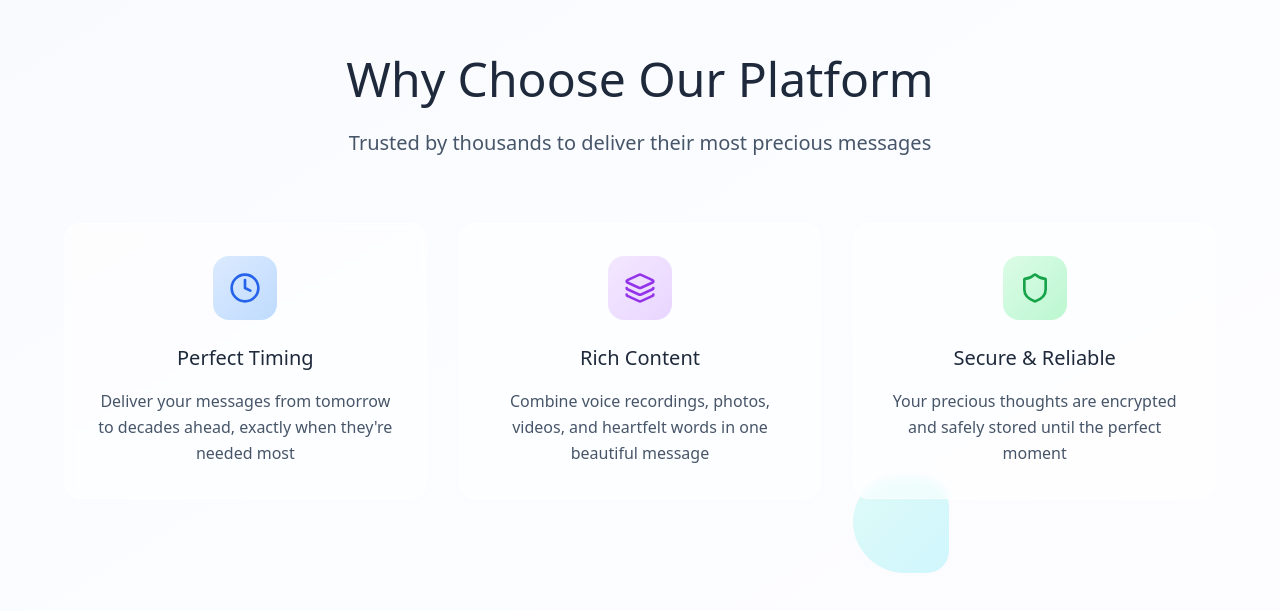
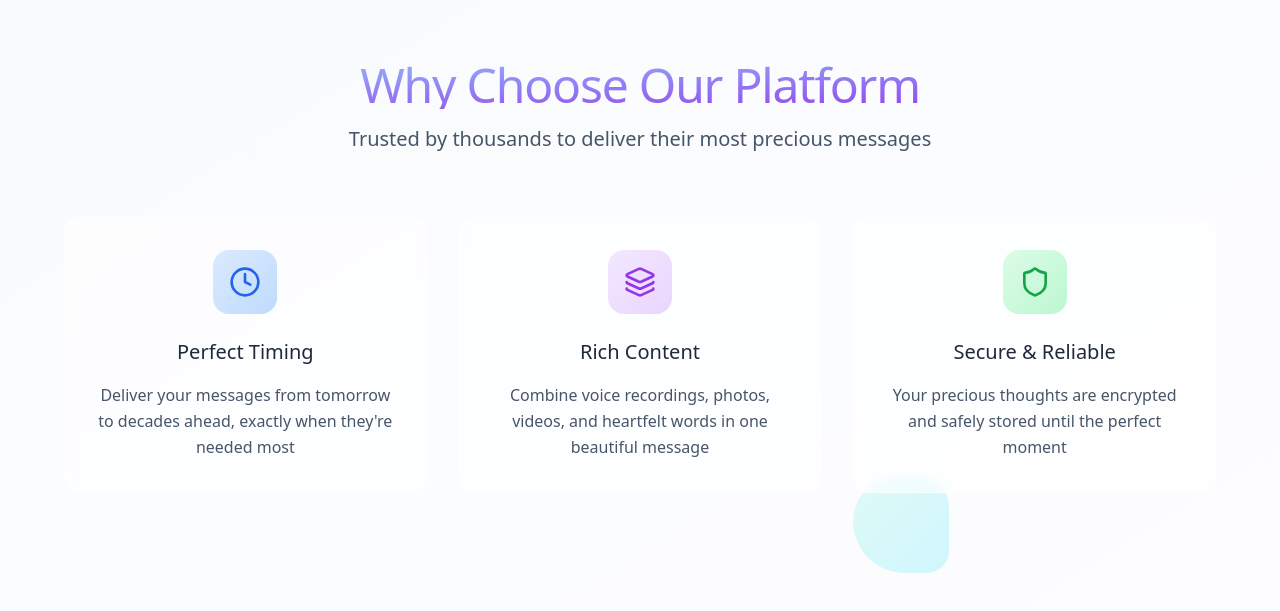
Before and after one commit to aishaksl/message-to-the-future, a React (Vite) app: page / in a window 1280 px wide. Shown: the part 2603-3214 px from the top of the page. Built offline with nearby package versions, Linux system fonts and the light colour scheme.

Commit message:
style:change text style

```diff
--- a/src/components/layout/FeaturesSection.tsx
+++ b/src/components/layout/FeaturesSection.tsx
@@ -4,10 +4,10 @@ export const FeaturesSection: React.FC = () => {
   return (
     <div className="h-full flex flex-col justify-center">
       <div className="text-center mb-16">
-        <h2 className="text-4xl md:text-5xl font-light text-slate-800 mb-6">
+        <h2 className="text-3xl md:text-4xl lg:text-5xl font-extralight bg-clip-text text-transparent bg-gradient-to-br from-blue-300 to-purple-600 leading-tight tracking-tight mb-4">
           Why Choose Our Platform
         </h2>
-        <p className="text-xl text-slate-600 max-w-2xl mx-auto leading-relaxed">
+        <p className="text-lg md:text-xl text-slate-600 leading-relaxed font-light">
           Trusted by thousands to deliver their most precious messages
         </p>
       </div>
```
